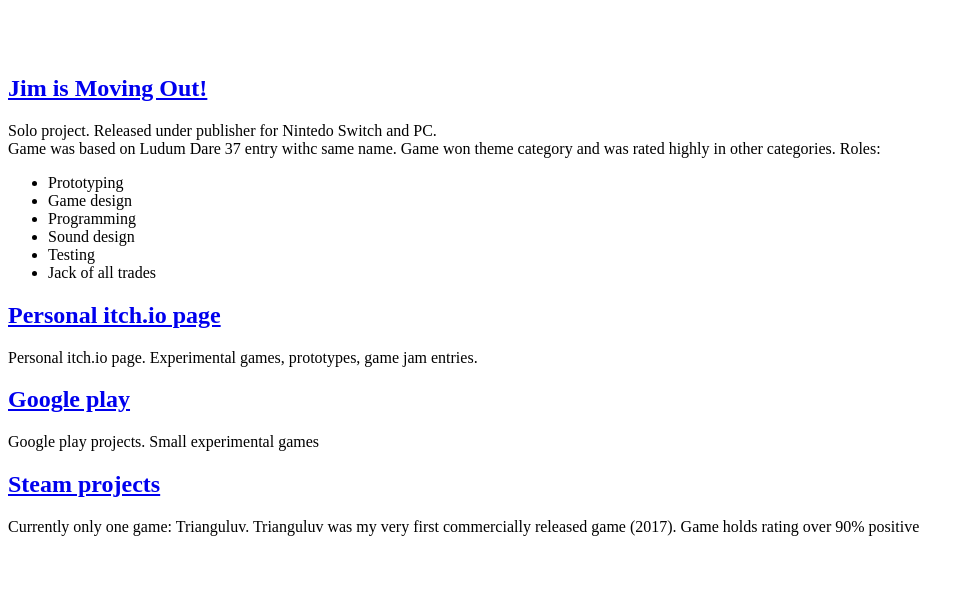
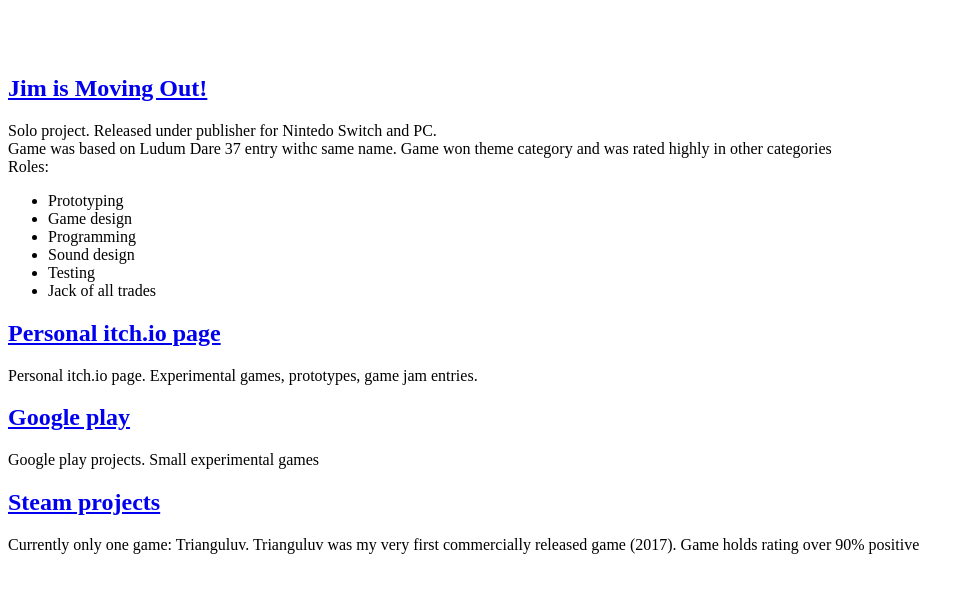
Before and after one commit to BohdanTaraba/portfolio, a plain HTML site: page index.html in a window 1280 px wide. Shown: the part 61-654 px from the top of the page, without its empty margins (0-974 px from the left). Drawn offline with Linux system fonts and the light colour scheme.

Commit message:
minor formating

```diff
--- a/index.html
+++ b/index.html
@@ -13,7 +13,7 @@ div {text-align: center;}
 <h1>Bohdan Taraba - portfolio</h1><br><br>
 <a href="https://www.nintendo.com/store/products/jim-is-moving-out-switch/"><h2>Jim is Moving Out!</h2></a>
 Solo project. Released under publisher for Nintedo Switch and PC.<br>
-Game was based on Ludum Dare 37 entry withc same name. Game won theme category and was rated highly in other categories.
+Game was based on Ludum Dare 37 entry withc same name. Game won theme category and was rated highly in other categories <br>
 Roles:
  <ul>
   <li>Prototyping</li>
```
